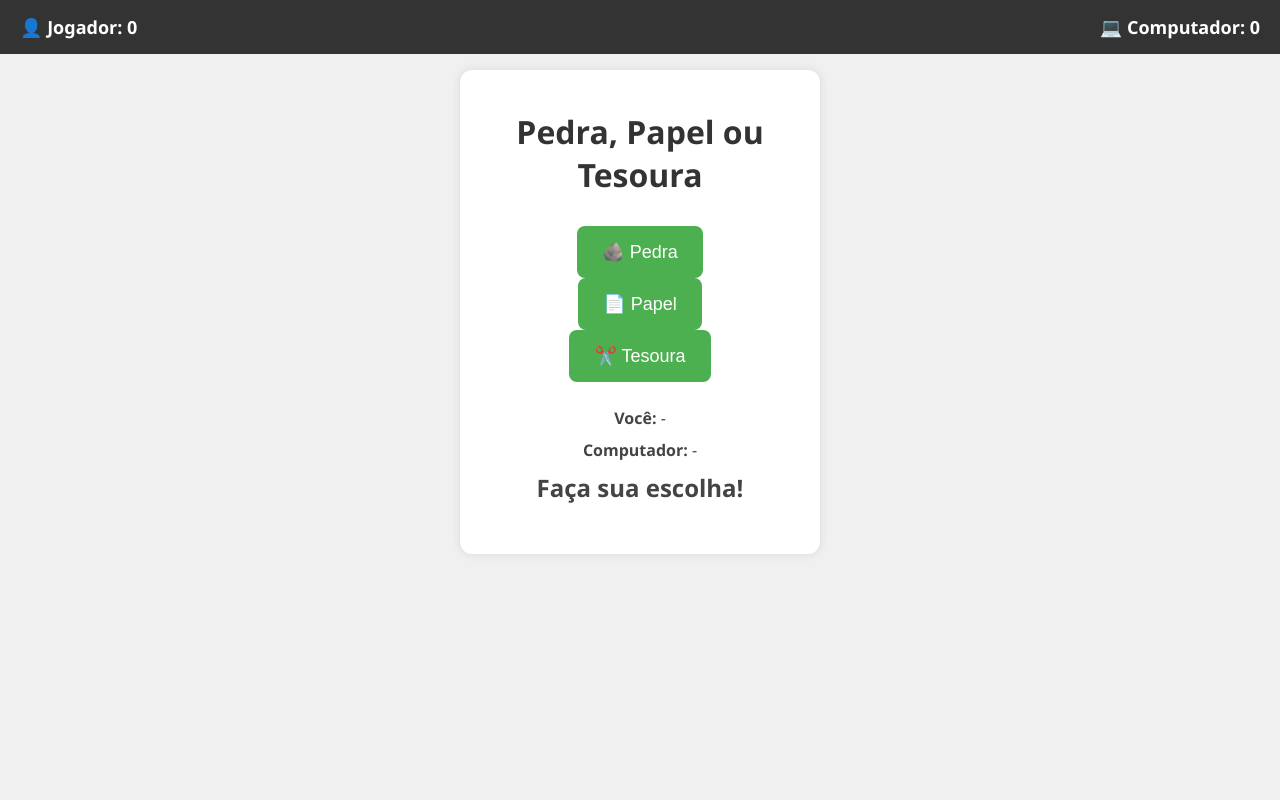
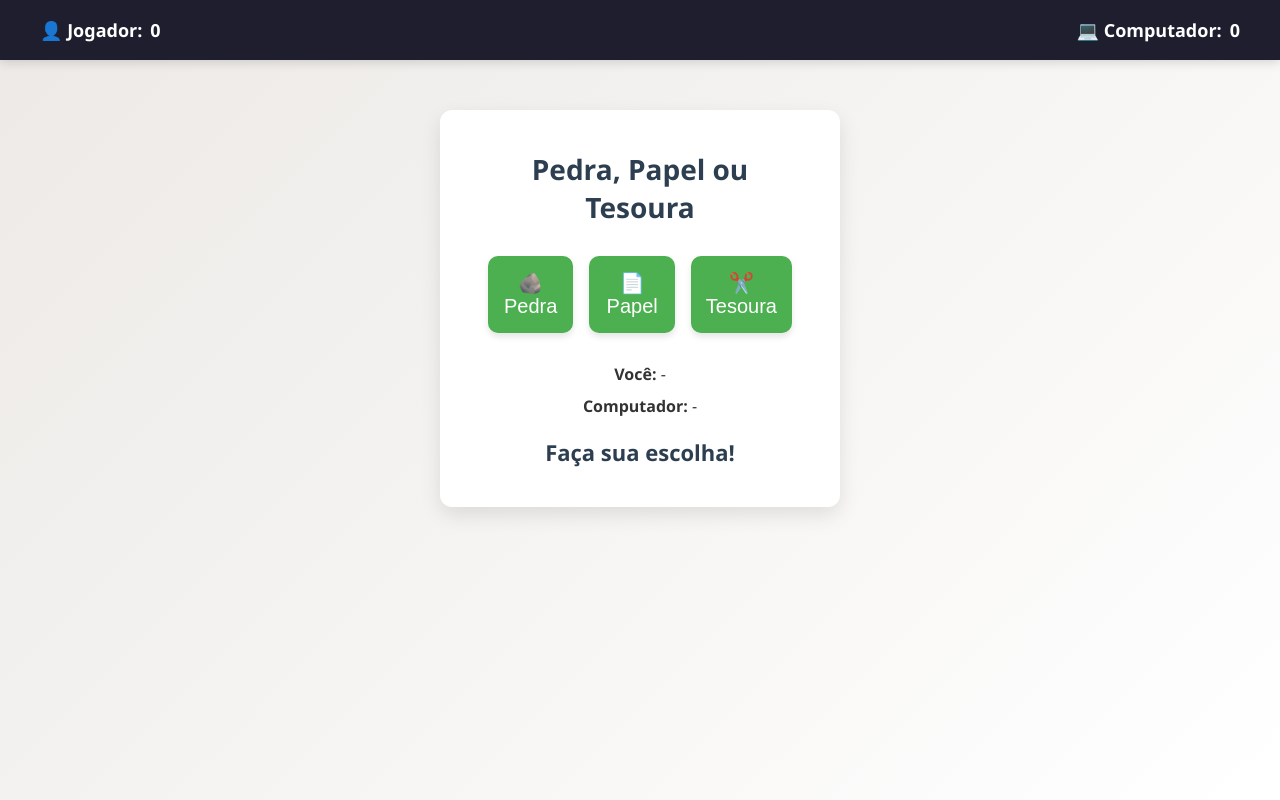
Before and after one commit to TiagoTavares-hut/SA01, a plain HTML site: page pedrapapeltesoura/index.html in a window 1280 px wide. Drawn offline with Linux system fonts and the light colour scheme.

Commit message:
15.04.25.p

```diff
--- a/pedrapapeltesoura/style.css
+++ b/pedrapapeltesoura/style.css
@@ -1,4 +1,4 @@
-/* Reset básico */
+/* Reset e base */
 * {
     margin: 0;
     padding: 0;
@@ -7,68 +7,109 @@
 
   body {
     font-family: 'Segoe UI', Tahoma, Geneva, Verdana, sans-serif;
-    background-color: #f0f0f0;
-    padding-top: 70px; /* espaço para a navbar */
+    background: linear-gradient(135deg, #ece9e6, #ffffff);
+    color: #333;
+    min-height: 100vh;
+    padding-top: 80px; /* espaço para navbar */
+    display: flex;
+    justify-content: center;
+    align-items: flex-start;
   }
 
-  /* Navbar com pontuação */
+  /* Navbar de placar */
   .navbar {
     position: fixed;
     top: 0;
     left: 0;
     right: 0;
-    background-color: #333;
-    color: white;
-    padding: 15px 20px;
+    height: 60px;
+    background: #1e1e2f;
+    color: #fff;
     display: flex;
     justify-content: space-between;
     align-items: center;
+    padding: 0 40px;
     font-size: 18px;
+    font-weight: bold;
+    box-shadow: 0 2px 10px rgba(0, 0, 0, 0.15);
     z-index: 1000;
   }
 
   .score {
-    font-weight: bold;
+    display: flex;
+    align-items: center;
+    gap: 8px;
   }
 
-  /* Jogo */
+  /* Container do jogo */
   .game-container {
-    background: #fff;
+    background: #ffffff;
     padding: 40px;
+    margin: 30px auto;
     border-radius: 12px;
+    width: 100%;
+    max-width: 400px;
+    box-shadow: 0 8px 20px rgba(0, 0, 0, 0.1);
     text-align: center;
-    box-shadow: 0 0 10px rgba(0,0,0,0.1);
-    width: 360px;
-    margin: auto;
   }
 
   h1 {
     margin-bottom: 30px;
-    color: #333;
+    font-size: 28px;
+    color: #2c3e50;
   }
 
+  /* Botões de escolha */
   .choices {
-    margin-bottom: 25px;
+    display: flex;
+    justify-content: space-between;
+    margin-bottom: 30px;
   }
 
   .choice {
-    padding: 15px 25px;
-    margin: 0 10px;
-    font-size: 18px;
+    flex: 1;
+    margin: 0 8px;
+    padding: 15px;
+    font-size: 20px;
+    background: #4caf50;
+    color: #fff;
     border: none;
-    border-radius: 8px;
+    border-radius: 10px;
     cursor: pointer;
-    background-color: #4caf50;
-    color: white;
-    transition: background-color 0.3s ease;
+    box-shadow: 0 4px 6px rgba(0, 0, 0, 0.1);
+    transition: transform 0.2s ease, background-color 0.3s ease;
   }
 
   .choice:hover {
-    background-color: #388e3c;
+    background-color: #43a047;
+    transform: scale(1.05);
   }
 
-  .results p,
+  /* Resultados */
+  .results p {
+    font-size: 16px;
+    margin: 10px 0;
+  }
+
   .results h2 {
-    margin: 10px 0;
-    color: #444;
+    margin-top: 20px;
+    font-size: 22px;
+    color: #2c3e50;
   }
+
+  /* Responsividade */
+  @media (max-width: 480px) {
+    .navbar {
+      flex-direction: column;
+      padding: 10px 20px;
+      height: auto;
+    }
+
+    .choices {
+      flex-direction: column;
+    }
+
+    .choice {
+      margin: 10px 0;
+    }
+  }
```
Also changed, not shown: pedrapapeltesoura/index.html (+0 -1 lines).
